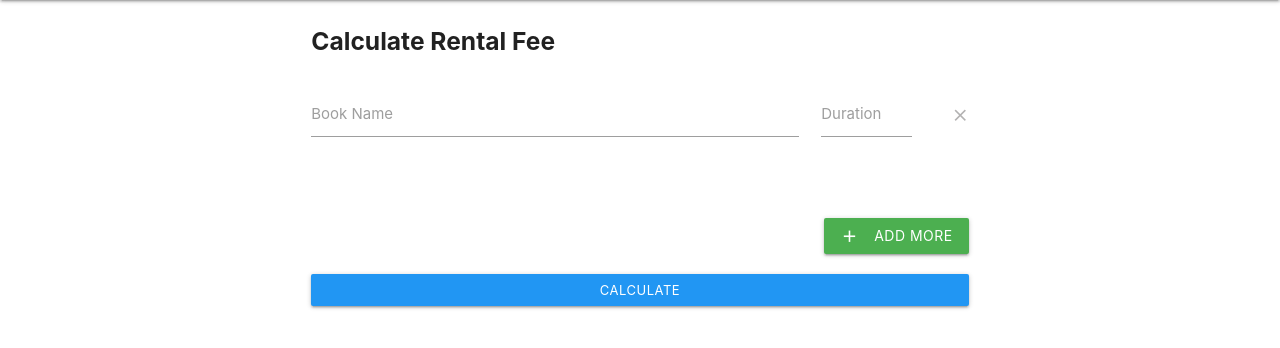
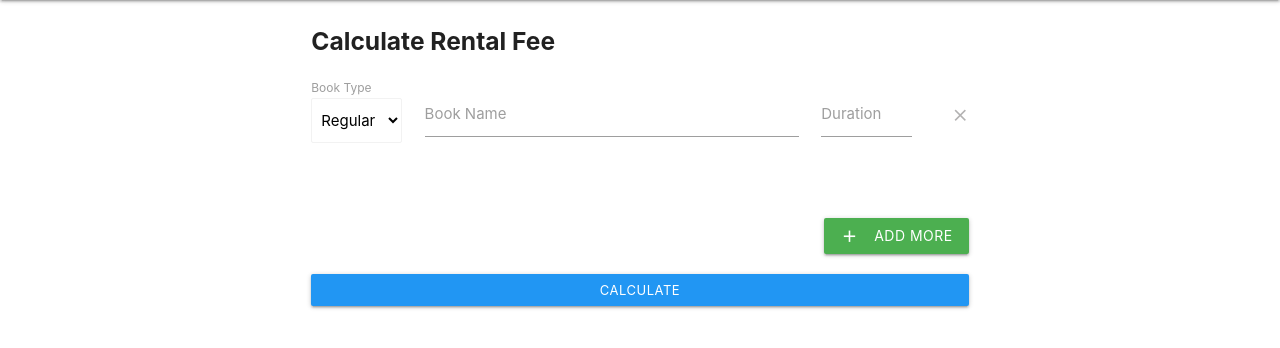
Before and after one commit to PratibhaYadav-commits/BookRentalShop, a Python web app: template BookRentalShop/templates/index.html in a window 1280 px wide. Shown: the part 64-412 px from the top of the page. Run offline with Jinja, Linux system fonts and the light colour scheme; the template is opened without the code that fills it, so the values that code supplies are empty.

Commit message:
Book Rental Shop Story 2 Done

```diff
--- a/BookRentalShop/static/js/validation.js
+++ b/BookRentalShop/static/js/validation.js
@@ -10,9 +10,11 @@ $(document).ready(function(){
         $.each(rows, function(i, row){
             let _book_name = $(row).find('input[name=book_name]');
             let _duration = $(row).find('input[name=duration]');
+            let _book_type = $(row).find('[name=book_type]');
             let d = {};
             d.book_name = _book_name.val();
             d.duration = _duration.val();
+            d.book_type = _book_type.val();
             data.push(d);
             if(isNullOrEmpty(_book_name) || !isNumber(_duration)){
                 isInvalid = true;
@@ -113,6 +115,7 @@ function calculate(data){
             $('tbody').empty();
             $.each(result['data'], function(i, v){
                 let tr = '<tr>'+
+                '<td>'+v['book_type']+'</td>'+
                 '<td>'+v['book_name']+'</td>'+
                 '<td>'+v['duration']+'</td>'+
                 '<td>&#8377; '+v['total']+'</td>'+
@@ -121,9 +124,12 @@ function calculate(data){
                 $('tbody').append(tr);
             });
 
-            $('tfoot').find('th').eq(2).html("&#8377; "+result['grand_total']);
+            $('tfoot').find('th').eq(3).html("&#8377; "+result['grand_total']);
             var instance = M.Modal.getInstance($('#receipt_model'));
             instance.open();
+        },
+        error: function(xhr,status,error){
+            alert(error)
         },
         data: JSON.stringify(data)
     });
--- a/BookRentalShop/templates/index.html
+++ b/BookRentalShop/templates/index.html
@@ -25,7 +25,16 @@
             <div class="row">
                 <div id="field-container" class="col s12">
                     <div class="row clone">
-                        <div class="input-field col s9">
+                        <div class="col s2">
+                            <label>Book Type</label>
+                            <select class="browser-default" name="book_type">
+                              <option value="regular">Regular</option>
+                              <option value="novel">Novel</option>
+                              <option value="fiction">Fiction</option>
+                            </select>
+                            <span class="helper-text" data-error="wrong" data-success="right"></span>
+                        </div>
+                        <div class="input-field col s7">
                             <input id="book_name" type="text" name="book_name">
                             <label for="book_name">Book Name</label>
                             <span class="helper-text" data-error="wrong" data-success="right"></span>
@@ -67,6 +76,7 @@
               <table>
                     <thead>
                       <tr>
+                          <th>Book Type</th>
                           <th style="width: 60%;">Book Name</th>
                           <th>Duration</th>
                           <th>Total</th>
@@ -79,6 +89,7 @@
                     <tfoot>
                         <tr>
                             <th>Grand Total</th>
+                            <th></th>
                             <th></th>
                             <th>&#8377; 100</th>
                         </tr>
```
Also changed, not shown: BookRentalShop/main/routes.py (+20 -8 lines), BookRentalShop/tests/test_totalCharge.py (+33 -16 lines).
